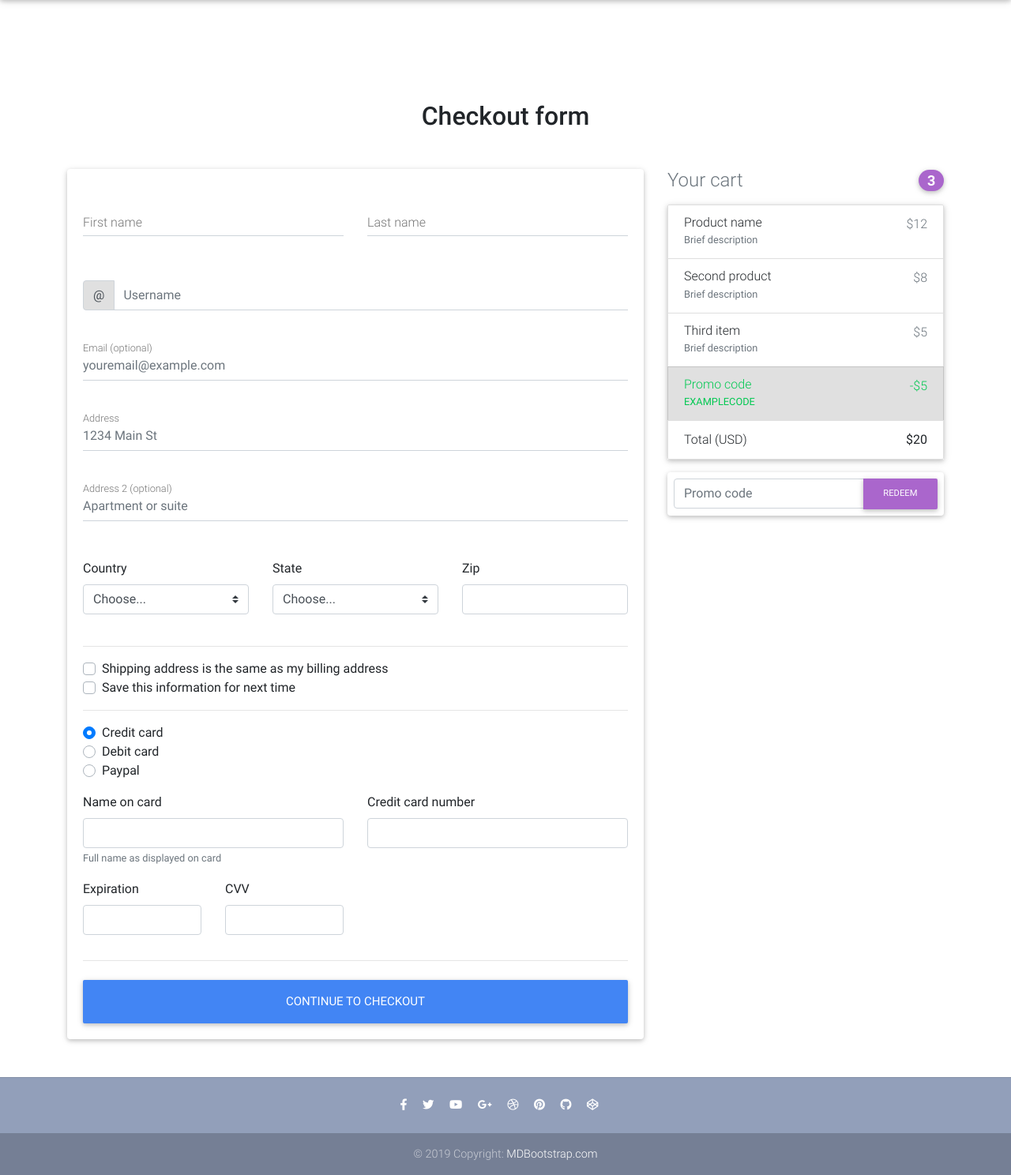
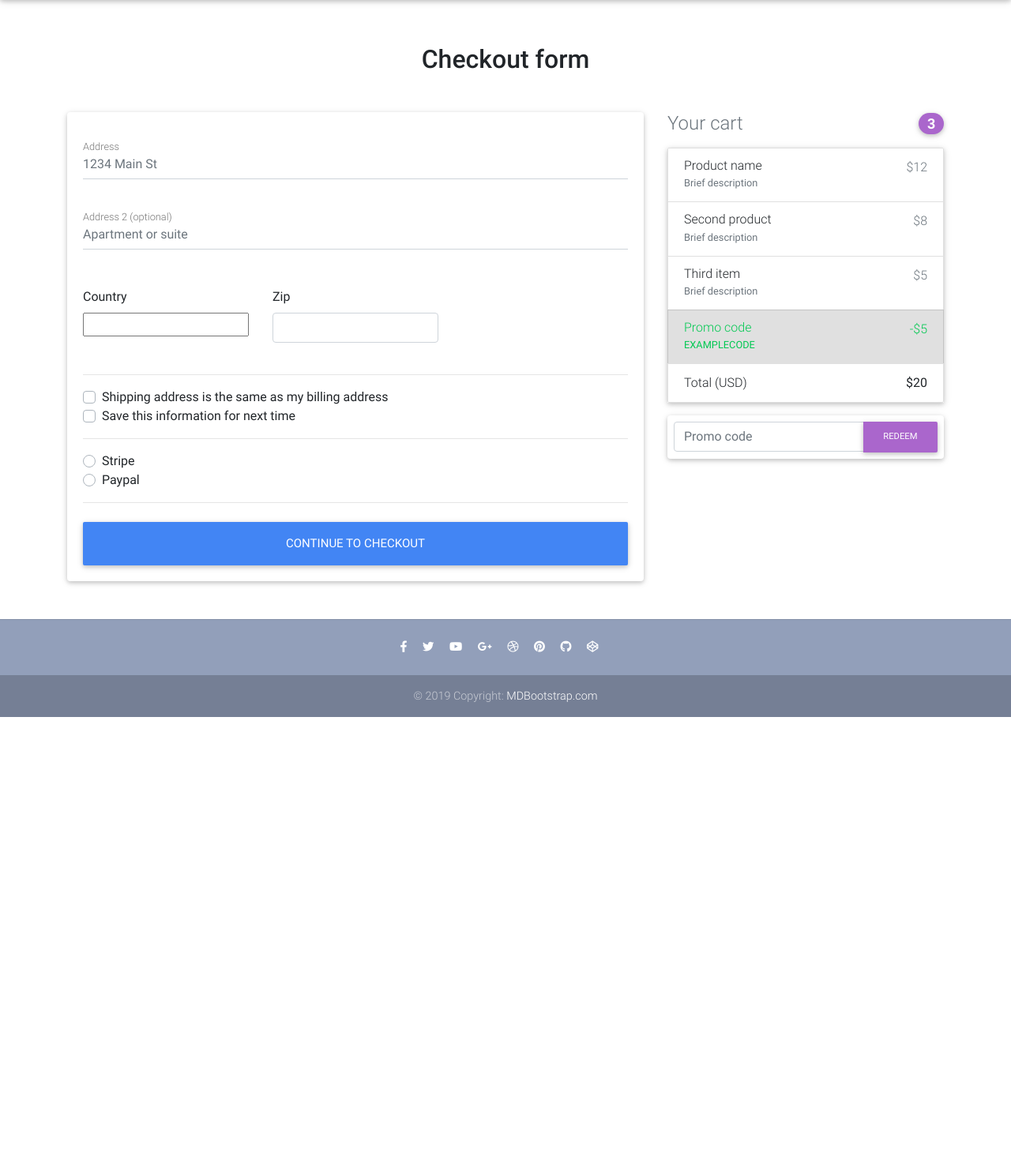
Before and after one commit to anvarkhamidov/django-ecommerce, a Django app: page /checkout/ in a window 1280 px wide. Shown: the part 64-1552 px from the top of the page at 79% size. After the commit the page ends 972 px from the top, so only its background shows below. Run offline with Django 3.2, Linux system fonts and the light colour scheme; some libraries are stand-ins or nearby versions.

Commit message:
feat: checkout and other changes

```diff
--- /dev/null
+++ b/core/forms.py
@@ -0,0 +1,29 @@
+from django import forms
+from django_countries.fields import CountryField
+from django_countries.widgets import CountrySelectWidget
+
+PAYMENT_CHOICES = (
+    ('S', 'Stripe'),
+    ('P', 'Paypal')
+)
+
+class CheckoutForm(forms.Form):
+    street_address = forms.CharField(widget=forms.TextInput(attrs={
+        'placeholder': '1234 Main St',
+        'class': 'form-control'
+    }))
+    apartment_address = forms.CharField(required=False, widget=forms.TextInput(attrs={
+        'placeholder': 'Apartment or suite',
+        'class': 'form-control'
+    }))
+    country = CountryField(blank_label='Choose country').formfield(required=False,
+        widget=CountrySelectWidget(attrs={
+            'class': 'custom-select d-block w-100',
+        })
+    )
+    zipcode = forms.CharField(widget=forms.TextInput(attrs={
+        'class': 'form-control'
+    }))
+    same_billing_address = forms.BooleanField(required=False)
+    save_info = forms.BooleanField(required=False)
+    payment_option = forms.ChoiceField(widget=forms.RadioSelect, choices=PAYMENT_CHOICES)
--- a/core/urls.py
+++ b/core/urls.py
@@ -1,7 +1,7 @@
 from django.urls import path
 from .views import (
     HomeView,
-    checkout,
+    CheckoutView,
     ItemDetailView,
     add_to_cart,
     remove_from_cart,
@@ -13,7 +13,7 @@
 
 urlpatterns = [
     path('', HomeView.as_view(), name='home'),
-    path('checkout/', checkout, name='checkout'),
+    path('checkout/', CheckoutView.as_view(), name='checkout'),
     path('order-summary/', OrderSummaryView.as_view(), name='order-summary'),
     path('product/<slug>', ItemDetailView.as_view(), name='product'),
     path('add-to-cart/<slug>/', add_to_cart, name='add-to-cart'),
--- a/core/views.py
+++ b/core/views.py
@@ -5,10 +5,48 @@
 from django.views.generic import ListView, DetailView, View
 from django.contrib import messages
 from django.utils import timezone
-from .models import Item, OrderItem, Order
+from .models import Item, OrderItem, Order, BillingAddress
+from .forms import CheckoutForm
 
-def checkout(request):
-    return render(request, "checkout.html")
+
+class CheckoutView(View):
+    def get(self, *args, **kwargs):
+        form = CheckoutForm()
+        context = { 'form': form }
+        return render(self.request, 'checkout.html', context)
+
+    def post(self, *args, **kwargs):
+        form = CheckoutForm(self.request.POST or None)
+        try:
+            order = Order.objects.get(user=self.request.user, ordered=False)
+            if form.is_valid():
+                street_address = form.cleaned_data.get('street_address')
+                apartment_address = form.cleaned_data.get('apartment_address')
+                country = form.cleaned_data.get('country')
+                zipcode = form.cleaned_data.get('zipcode')
+                # todo implemeting this
+                # same_billing_address = form.cleaned_data.get('same_billing_address')
+                # save_info = form.cleaned_data.get('save_info')
+                payment_option = form.cleaned_data.get('payment_option')
+                billing_address = BillingAddress(
+                    user=self.request.user,
+                    street_address=street_address,
+                    apartment_address=apartment_address,
+                    country=country,
+                    zipcode=zipcode
+                )
+                billing_address.save()
+                order.billing_address = billing_address
+                order.save()
+                messages.info(self.request, "CheckoutForm is valid")
+                return redirect('core:checkout')
+            messages.warning(self.request, "Invalid data")
+            return redirect('core:checkout')
+            context = { 'object': order }
+            return render(self.request, 'order-summary.html', context)
+        except ObjectDoesNotExist:
+            messages.error(self.request, "You do not have an active order")
+            return redirect("core:order-summary")
 
 class HomeView(ListView):
     model = Item
@@ -20,9 +58,7 @@
     def get(self, *args, **kwargs):
         try:
             order = Order.objects.get(user=self.request.user, ordered=False)
-            context = {
-                'object': order
-            }
+            context = { 'object': order }
             return render(self.request, 'order-summary.html', context)
         except ObjectDoesNotExist:
             messages.error(self.request, "You do not have an active order")
--- a/ecommerce/settings.py
+++ b/ecommerce/settings.py
@@ -38,6 +38,7 @@
     'django.contrib.messages',
     'django.contrib.staticfiles',
     'django.contrib.sites',
+    'django_countries',
     'allauth',
     'allauth.account',
     'allauth.socialaccount',
--- a/requirements.txt
+++ b/requirements.txt
@@ -7,3 +7,4 @@
 pycodestyle==2.6.0
 pytz==2020.1
 sqlparse==0.3.1
+django-countries==6.1.2
--- a/templates/checkout.html
+++ b/templates/checkout.html
@@ -1,8 +1,9 @@
 {% extends 'base/base.html' %}
+{% load crispy_forms_tags %}
 
 {% block content %}
   <!--Main layout-->
-  <main class="mt-5 pt-4">
+  <main>
     <div class="container wow fadeIn">
 
       <!-- Heading -->
@@ -18,61 +19,19 @@
           <div class="card">
 
             <!--Card content-->
-            <form class="card-body">
-
-              <!--Grid row-->
-              <div class="row">
-
-                <!--Grid column-->
-                <div class="col-md-6 mb-2">
-
-                  <!--firstName-->
-                  <div class="md-form ">
-                    <input type="text" id="firstName" class="form-control">
-                    <label for="firstName" class="">First name</label>
-                  </div>
-
-                </div>
-                <!--Grid column-->
-
-                <!--Grid column-->
-                <div class="col-md-6 mb-2">
-
-                  <!--lastName-->
-                  <div class="md-form">
-                    <input type="text" id="lastName" class="form-control">
-                    <label for="lastName" class="">Last name</label>
-                  </div>
-
-                </div>
-                <!--Grid column-->
-
-              </div>
-              <!--Grid row-->
-
-              <!--Username-->
-              <div class="md-form input-group pl-0 mb-5">
-                <div class="input-group-prepend">
-                  <span class="input-group-text" id="basic-addon1">@</span>
-                </div>
-                <input type="text" class="form-control py-0" placeholder="Username" aria-describedby="basic-addon1">
-              </div>
-
-              <!--email-->
-              <div class="md-form mb-5">
-                <input type="text" id="email" class="form-control" placeholder="youremail@example.com">
-                <label for="email" class="">Email (optional)</label>
-              </div>
-
+            <form method="POST" class="card-body">
+              {% csrf_token %}
               <!--address-->
               <div class="md-form mb-5">
-                <input type="text" id="address" class="form-control" placeholder="1234 Main St">
+                <!-- <input type="text" id="address" class="form-control" placeholder="1234 Main St"> -->
+                {{ form.street_address }}
                 <label for="address" class="">Address</label>
               </div>
 
               <!--address-2-->
               <div class="md-form mb-5">
-                <input type="text" id="address-2" class="form-control" placeholder="Apartment or suite">
+                <!-- <input type="text" id="address-2" class="form-control" placeholder="Apartment or suite"> -->
+                {{ form.apartment_address }}
                 <label for="address-2" class="">Address 2 (optional)</label>
               </div>
 
@@ -83,10 +42,11 @@
                 <div class="col-lg-4 col-md-12 mb-4">
 
                   <label for="country">Country</label>
-                  <select class="custom-select d-block w-100" id="country" required>
+                  <!-- <select class="custom-select d-block w-100" id="country" required>
                     <option value="">Choose...</option>
                     <option>United States</option>
-                  </select>
+                  </select> -->
+                  {{ form.country }}
                   <div class="invalid-feedback">
                     Please select a valid country.
                   </div>
@@ -97,23 +57,9 @@
                 <!--Grid column-->
                 <div class="col-lg-4 col-md-6 mb-4">
 
-                  <label for="state">State</label>
-                  <select class="custom-select d-block w-100" id="state" required>
-                    <option value="">Choose...</option>
-                    <option>California</option>
-                  </select>
-                  <div class="invalid-feedback">
-                    Please provide a valid state.
-                  </div>
-
-                </div>
-                <!--Grid column-->
-
-                <!--Grid column-->
-                <div class="col-lg-4 col-md-6 mb-4">
-
                   <label for="zip">Zip</label>
-                  <input type="text" class="form-control" id="zip" placeholder="" required>
+                  <!-- <input type="text" class="form-control" id="zip" placeholder="" required> -->
+                  {{ form.zipcode }}
                   <div class="invalid-feedback">
                     Zip code required.
                   </div>
@@ -127,62 +73,27 @@
               <hr>
 
               <div class="custom-control custom-checkbox">
-                <input type="checkbox" class="custom-control-input" id="same-address">
+                <input {% if form.same_billing_address.value %}checked{% endif %} type="checkbox" name="same_billing_address" class="custom-control-input" id="same-address">
                 <label class="custom-control-label" for="same-address">Shipping address is the same as my billing address</label>
               </div>
               <div class="custom-control custom-checkbox">
-                <input type="checkbox" class="custom-control-input" id="save-info">
+                <input {% if form.same_billing_address.value %}checked{% endif %} type="checkbox" name="save_info" class="custom-control-input" id="save-info">
                 <label class="custom-control-label" for="save-info">Save this information for next time</label>
               </div>
 
               <hr>
 
               <div class="d-block my-3">
+                {% for value, name in form.fields.payment_option.choices %}
                 <div class="custom-control custom-radio">
-                  <input id="credit" name="paymentMethod" type="radio" class="custom-control-input" checked required>
-                  <label class="custom-control-label" for="credit">Credit card</label>
+                  <input id="{{ value }}" name="payment_option" value="{{ value }}" type="radio" class="custom-control-input" required>
+                  <label class="custom-control-label" for="{{ value }}">{{ name }}</label>
                 </div>
-                <div class="custom-control custom-radio">
-                  <input id="debit" name="paymentMethod" type="radio" class="custom-control-input" required>
-                  <label class="custom-control-label" for="debit">Debit card</label>
-                </div>
-                <div class="custom-control custom-radio">
+                {% endfor %}
+                <!-- <div class="custom-control custom-radio">
                   <input id="paypal" name="paymentMethod" type="radio" class="custom-control-input" required>
                   <label class="custom-control-label" for="paypal">Paypal</label>
-                </div>
-              </div>
-              <div class="row">
-                <div class="col-md-6 mb-3">
-                  <label for="cc-name">Name on card</label>
-                  <input type="text" class="form-control" id="cc-name" placeholder="" required>
-                  <small class="text-muted">Full name as displayed on card</small>
-                  <div class="invalid-feedback">
-                    Name on card is required
-                  </div>
-                </div>
-                <div class="col-md-6 mb-3">
-                  <label for="cc-number">Credit card number</label>
-                  <input type="text" class="form-control" id="cc-number" placeholder="" required>
-                  <div class="invalid-feedback">
-                    Credit card number is required
-                  </div>
-                </div>
-              </div>
-              <div class="row">
-                <div class="col-md-3 mb-3">
-                  <label for="cc-expiration">Expiration</label>
-                  <input type="text" class="form-control" id="cc-expiration" placeholder="" required>
-                  <div class="invalid-feedback">
-                    Expiration date required
-                  </div>
-                </div>
-                <div class="col-md-3 mb-3">
-                  <label for="cc-expiration">CVV</label>
-                  <input type="text" class="form-control" id="cc-cvv" placeholder="" required>
-                  <div class="invalid-feedback">
-                    Security code required
-                  </div>
-                </div>
+                </div> -->
               </div>
               <hr class="mb-4">
               <button class="btn btn-primary btn-lg btn-block" type="submit">Continue to checkout</button>
```
Also changed, not shown: core/models.py (+13 -0 lines), core/migrations/0010_auto_20200518_0056.py (added).
